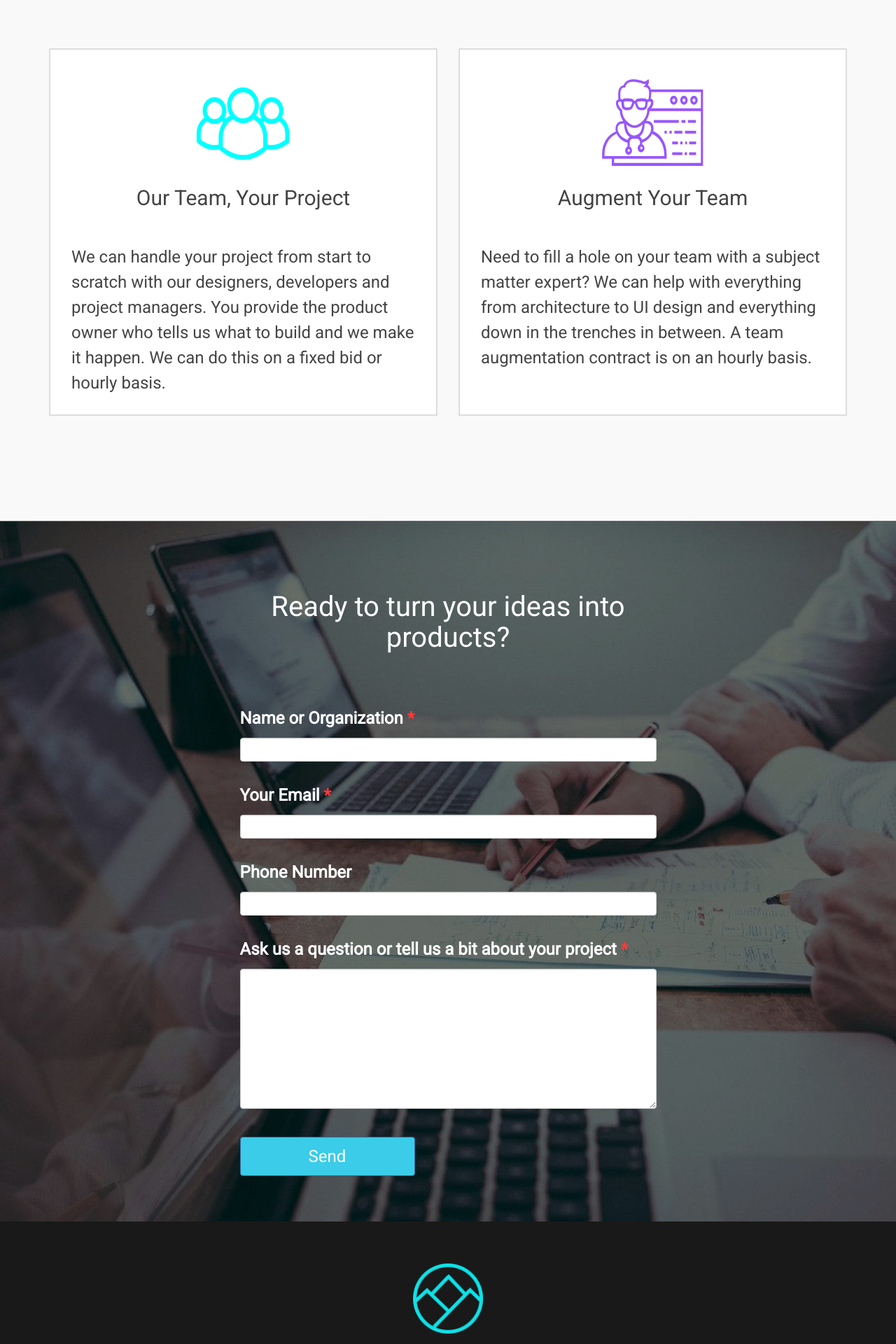
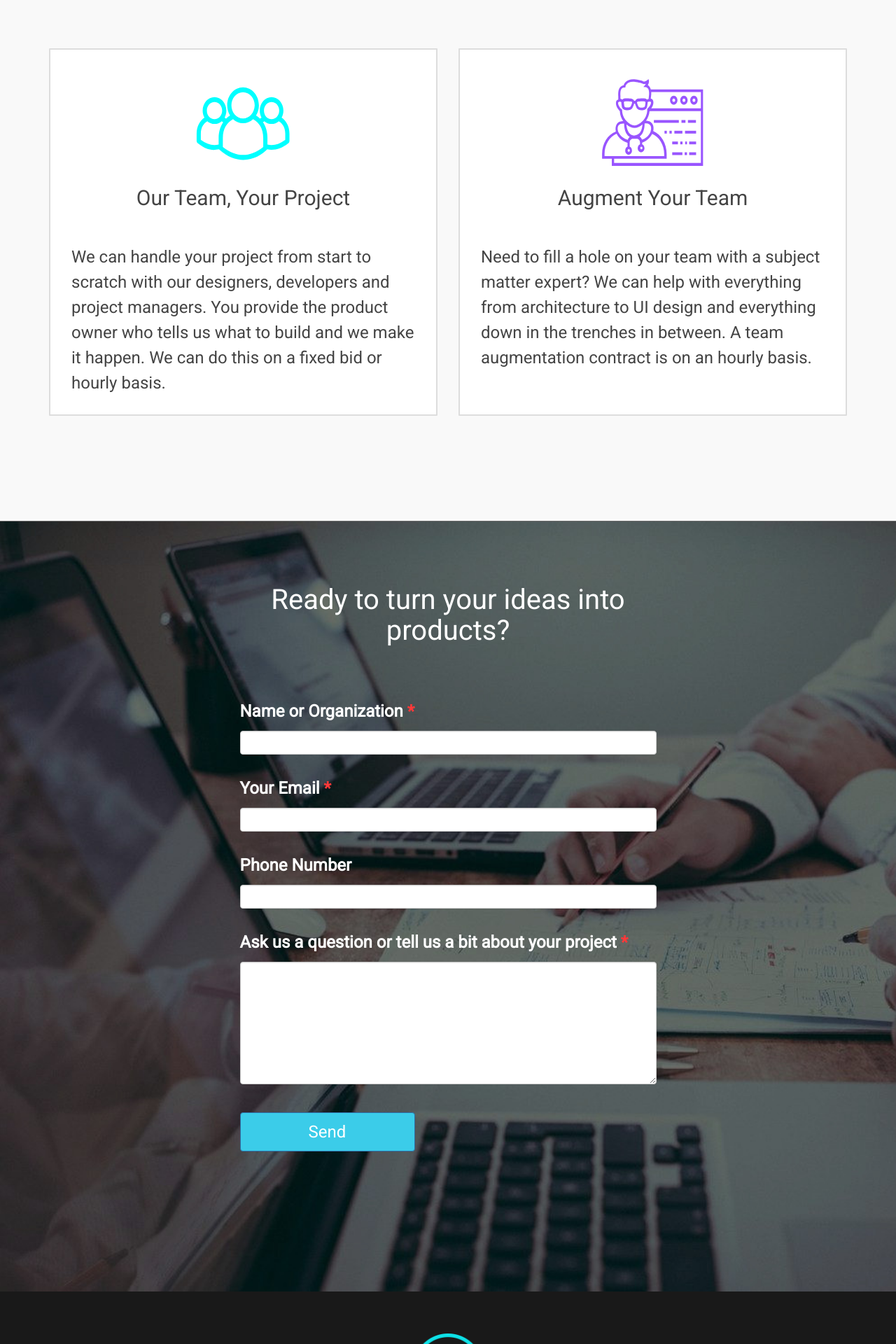
Before and after one commit to Andrew-Max/qubitix, a Jekyll site: the page built from index.html, in a window 1280 px wide. Shown: the part 4480-6400 px from the top of the page at 70% size. Built offline with Jekyll 4.4.1, drawn with Linux system fonts in a browser that asks for light colours.

Commit message:
form spacing

```diff
--- a/_sass/_home.scss
+++ b/_sass/_home.scss
@@ -219,7 +219,7 @@ $principle-border: 1px solid black;
   background-size: cover;
 
   .message textarea {
-    height: 200px;
+    height: 175px;
   }
   label {
     color: white;
@@ -237,12 +237,12 @@ $principle-border: 1px solid black;
     margin-top: 30px;
   }
   .start-panel {
-    height: 1000px;
+    height: 1100px;
 
     &.content-container {
       h2 {
         color: white;
-        margin: 100px auto 75px;
+        margin: 90px auto 75px;
         text-align: center;
         font-size: 40px;
       }
```
